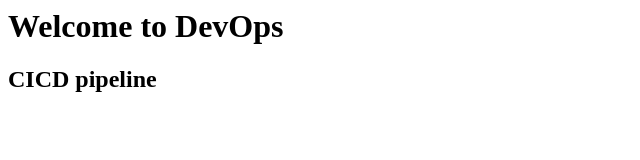
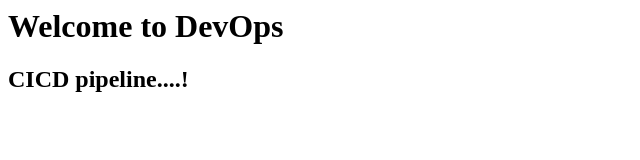
Before and after one commit to siteshbade/website, a plain HTML site: page index.html in a window 1280 px wide. Shown: the full height of the page, 0-640 px from the left. Drawn offline with Linux system fonts and the light colour scheme.

Commit message:
changes added

```diff
--- a/index.html
+++ b/index.html
@@ -2,6 +2,6 @@
 <title>first CICD pipeline demo</title>
 <body>
 <h1> Welcome to DevOps</h1>
-<h2> CICD pipeline</h2>
+<h2> CICD pipeline....!</h2>
 </body>
 </html>
```
